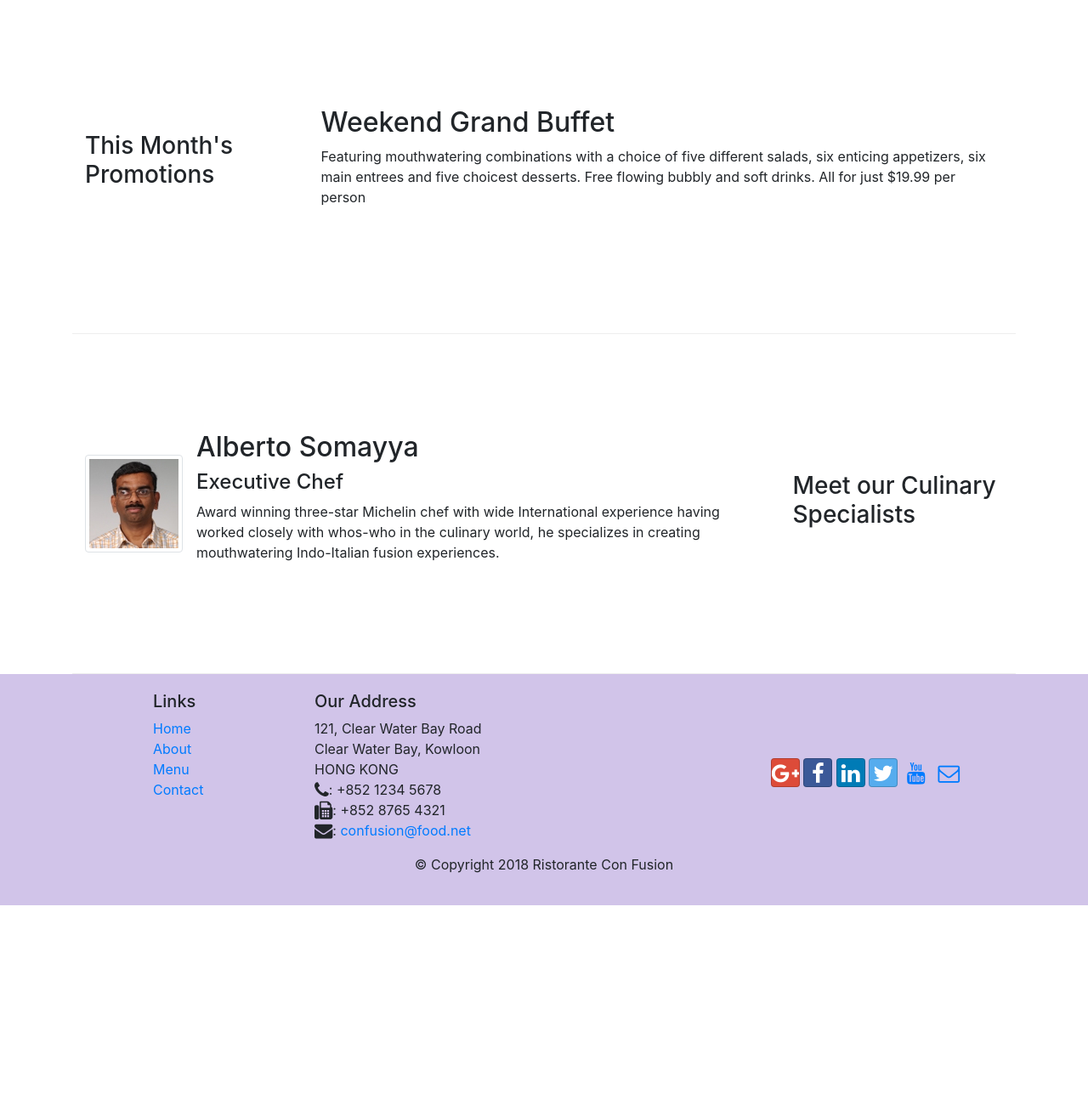
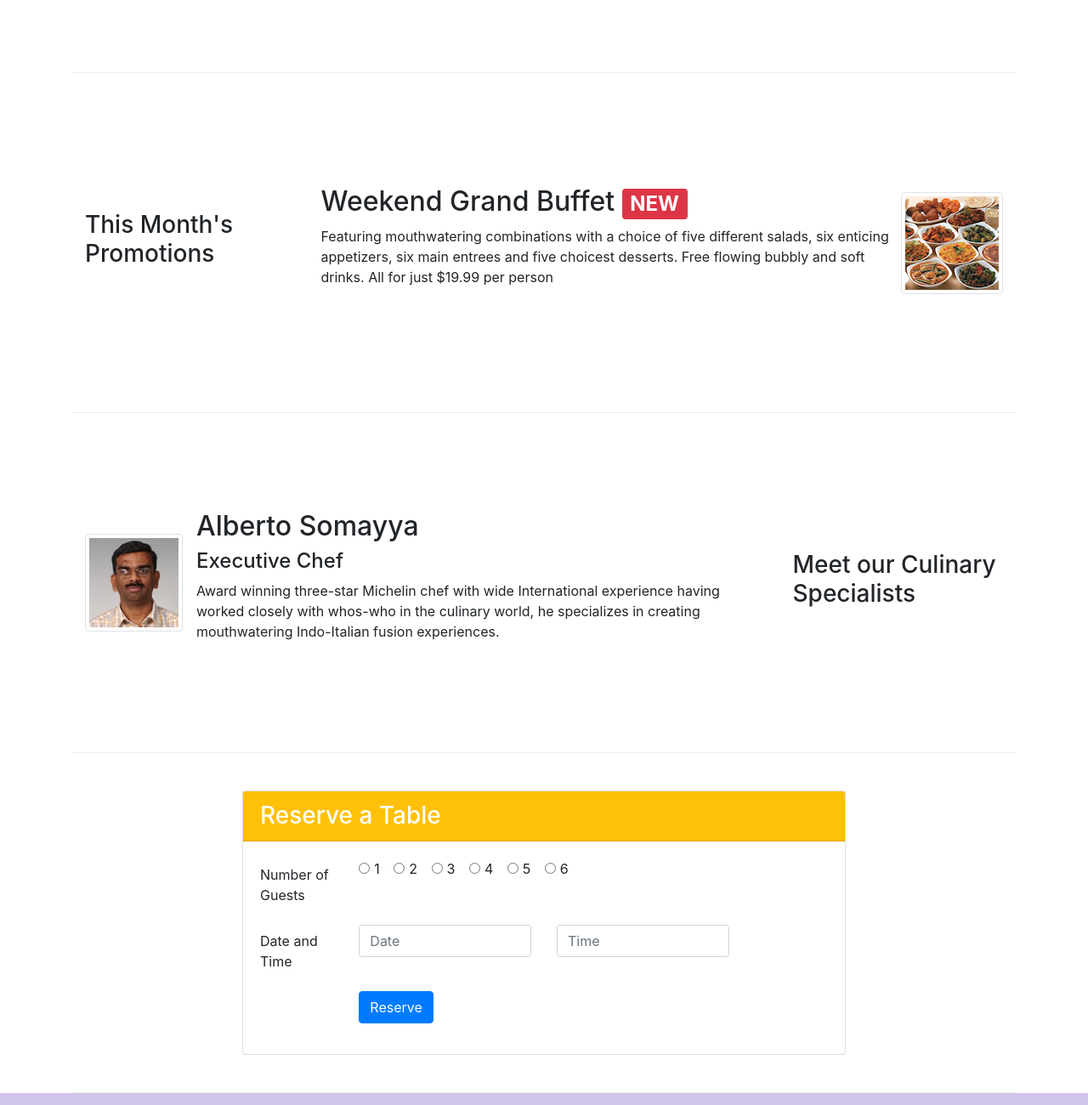
Before and after one commit to llandreeall/Front-End-Web-UI-Frameworks-and-Tools-Bootstrap-4-Course, a website: page index.html in a window 1280 px wide. Shown: the part 720-2020 px from the top of the page at 85% size. Before the commit the page ends 1785 px from the top, so only its background shows below. Drawn offline with nearby package versions, Linux system fonts and the light colour scheme.

Commit message:
Assignment 2

```diff
--- a/index.html
+++ b/index.html
@@ -35,12 +35,15 @@
     <header class="jumbotron">
         <div class="container">
             <div class="row row-header">
-                <div class="col-12 col-sm-8">
+                <div class="col-12 col-sm-4">
                     <h1>Ristorante con Fusion</h1>
                     <p>We take inspiration from the World's best cuisines, and create a unique fusion experience. Our lipsmacking creations will tickle your culinary senses!</p>
                 </div>
-                <div class="col-12 col-sm align-self-center">
+                <div class="col-12 col-sm-2 align-self-center">
                     <img src="img/logo.png" class="img-fluid">
+                </div>
+                <div class="col-12 col-sm-6 align-self-center">
+                    <a href="#reservation"><button type="button" class="btn btn-warning btn-block btn-sm">Reserve Table</button></a>
                 </div>
             </div>
         </div>
@@ -68,8 +71,13 @@
                 <h3>This Month's Promotions</h3>
             </div>
             <div class="col-12 col-sm col-md">
-                <h2>Weekend Grand Buffet</h2>
-                <p>Featuring mouthwatering combinations with a choice of five different salads, six enticing appetizers, six main entrees and five choicest desserts. Free flowing bubbly and soft drinks. All for just $19.99 per person </p>
+                <div class="media">
+                    <div class="media-body">
+                        <h2 class="mt-0">Weekend Grand Buffet <span class="badge badge-danger">NEW</span></h2>
+                        <p class="d-none d-sm-block">Featuring mouthwatering combinations with a choice of five different salads, six enticing appetizers, six main entrees and five choicest desserts. Free flowing bubbly and soft drinks. All for just $19.99 per person </p>
+                    </div>
+                    <img class="d-flex md-3 img-thumbnail align-self-center" src="img/buffet.png" alt="Buffet">
+                </div>
             </div>
         </div>
 
@@ -89,8 +97,62 @@
                 </div>
             </div>
         </div>
+
+    <div class="row row-content align-items-center">
+        <div class="col-12 offset-sm-2 col-sm-8">
+            <div class="card" id="reservation">
+                <h3 class="card-header bg-warning text-white">Reserve a Table</h3>
+                <div class="card-body">
+                    <form>
+                        <div class="form-group row">
+                            <label for="numberguests" class="col-md-2 col-form-label">Number of Guests</label>
+                            <div class="col-md-10">
+                                    <div class="form-check form-check-inline">
+                                        <input class="form-check-input" type="radio" name="inlineRadioOptions" id="inlineRadio1" value="option1">
+                                        <label class="form-check-label" for="inlineRadio1">1</label>
+                                    </div>
+                                    <div class="form-check form-check-inline">
+                                        <input class="form-check-input" type="radio" name="inlineRadioOptions" id="inlineRadio2" value="option2">
+                                        <label class="form-check-label" for="inlineRadio2">2</label>
+                                    </div>
+                                    <div class="form-check form-check-inline">
+                                        <input class="form-check-input" type="radio" name="inlineRadioOptions" id="inlineRadio3" value="option3">
+                                        <label class="form-check-label" for="inlineRadio3">3 </label>
+                                    </div>
+                                    <div class="form-check form-check-inline">
+                                        <input class="form-check-input" type="radio" name="inlineRadioOptions" id="inlineRadio4" value="option4">
+                                        <label class="form-check-label" for="inlineRadio4">4</label>
+                                    </div>
+                                    <div class="form-check form-check-inline">
+                                        <input class="form-check-input" type="radio" name="inlineRadioOptions" id="inlineRadio5" value="option5">
+                                        <label class="form-check-label" for="inlineRadio5">5</label>
+                                    </div>
+                                    <div class="form-check form-check-inline">
+                                        <input class="form-check-input" type="radio" name="inlineRadioOptions" id="inlineRadio6" value="option6">
+                                        <label class="form-check-label" for="inlineRadio6">6</label>
+                                    </div>
+                            </div>
+                        </div>
+                        <div class="form-group row">
+                            <label for="datetime" class="col-12 col-md-2 col-form-label">Date and Time</label>
+                            <div class="col-md-4">
+                                <input type="text" class="form-control" id="date" name="date" placeholder="Date">
+                            </div>
+                            <div class="col-md-4">
+                                <input type="text" class="form-control" id="datetime" name="datetime" placeholder="Time">
+                            </div>
+                        </div>
+                        <div class="form-group row">
+                            <div class="offset-md-2 col-md-10">
+                                <button type="submit" class="btn btn-primary">Reserve</button>
+                            </div>
+                        </div>
+                    </form>
+                </div>
+            </div>
+        </div>
     </div>
-
+    </div>
     <footer class="footer">
         <div class="container">
             <div class="row">
```
